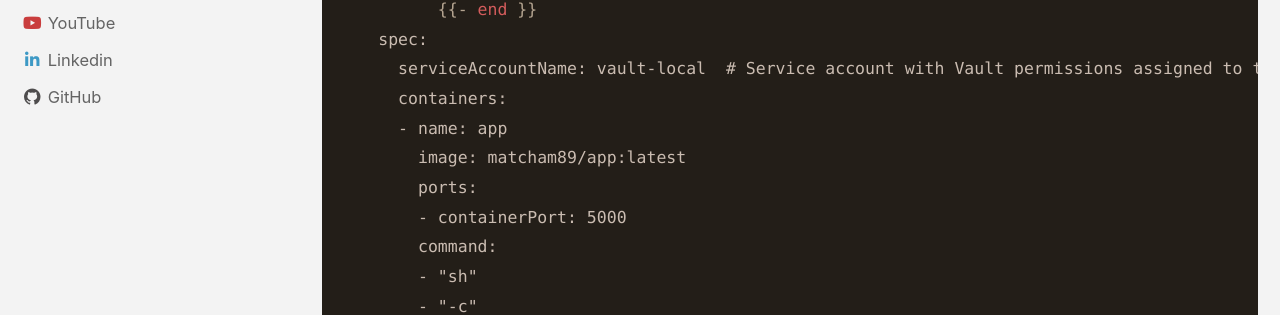
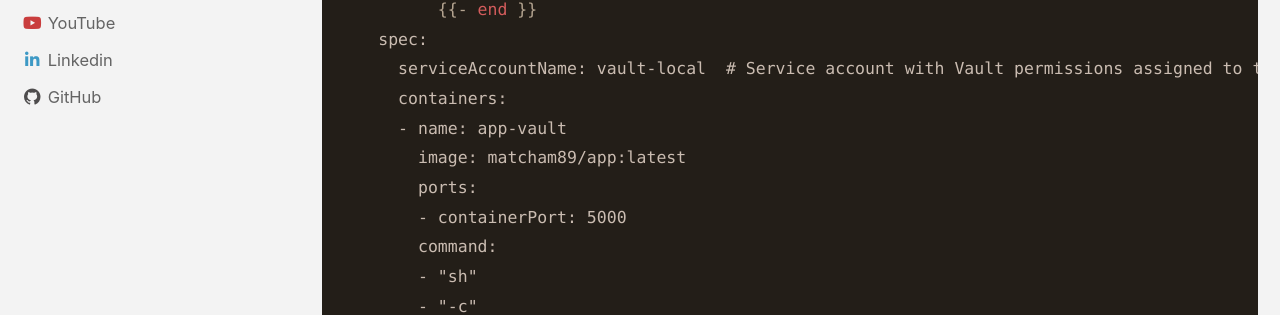
Before and after one commit to Matcham89/chrismatcham-dev, a Jekyll site: the page built from _posts/2025-01-01-Hands-On-Kubernetes-Part 2-Deploying-Vault.md, in a window 1280 px wide and 900 px high, scrolled down 7430 px. Shown: the part 230-545 px from the top of the window. Built offline with Jekyll 4.4.1, drawn with Linux system fonts in a browser that asks for light colours; cached includes are drawn as plain includes; some of the changed text lies outside the part shown.

Commit message:
feat: update part 2

````diff
--- a/_posts/2025-01-01-Hands-On-Kubernetes-Part 2-Deploying-Vault.md
+++ b/_posts/2025-01-01-Hands-On-Kubernetes-Part 2-Deploying-Vault.md
@@ -233,7 +233,7 @@ spec:
     spec:
       serviceAccountName: vault-local  # Service account with Vault permissions assigned to the pod
       containers:
-      - name: app
+      - name: app-vault
         image: matcham89/app:latest
         ports:
         - containerPort: 5000
@@ -310,6 +310,9 @@ spec:
               number: 80
 ```
 
+```bash
+kubectl apply -f default.yaml
+```
 
 #### Verify Vault Integration
 Check the pod status:
@@ -341,14 +344,14 @@ Expected output:
     <head><title>Application Title</title></head>
     <body>
         <h1>Test Application</h1>
-        <p><strong>Vault Secret:</strong> this is a secret stored in vault and exported with vault injector </p>
+        <p><strong>Vault Secret:</strong> this is a secret stored in vault and exported with vault injector</p>
     </body>
     </html>
 ```
 
 You can also verify the injected secret directly:
 ```bash
-kubectl exec -i -t app-XXXXXX -c app -- cat /vault/secrets/config
+kubectl exec -i -t app-XXXXXX -c app-vault -- cat /vault/secrets/config
 ```
 Expected output:
 ```
````
